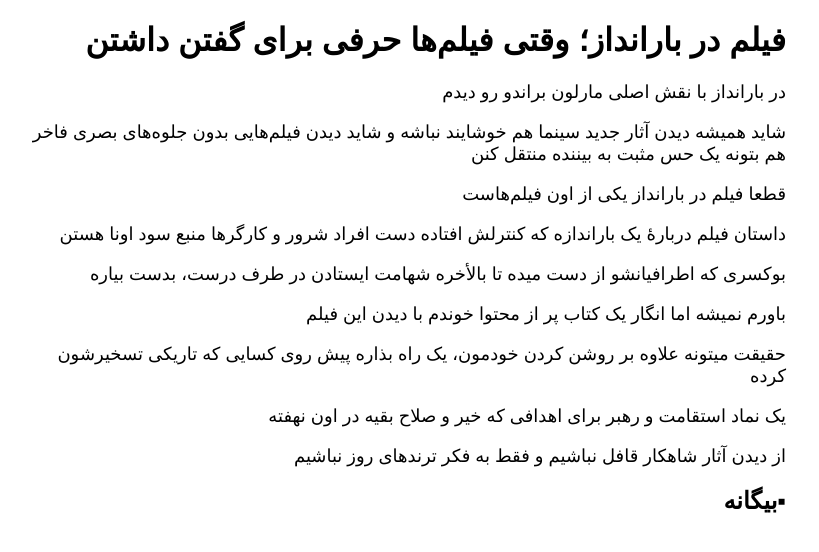
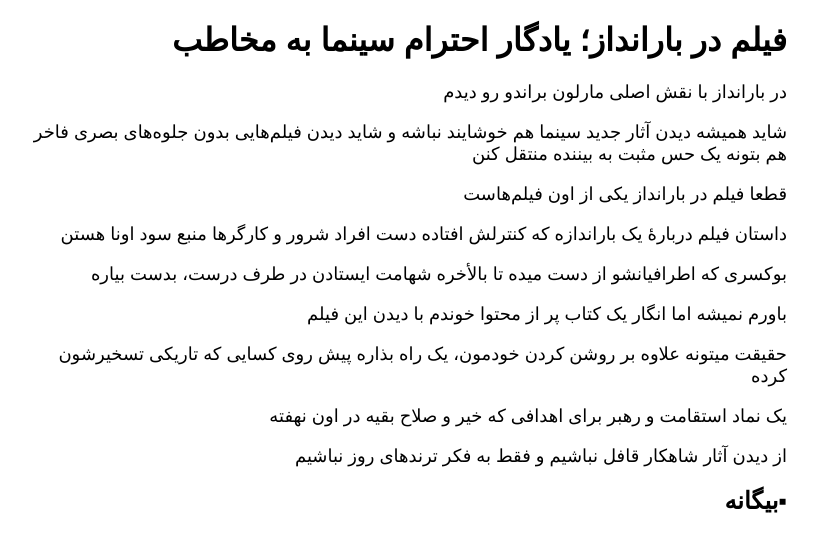
Before and after one commit to darkblog/darkblog.github.io, a Jekyll site: the page built from _posts/2023-8-7-3.md, in a window 1280 px wide. Shown: the top 552 px of the page, without its empty margins (356-1175 px from the left). Built offline with Jekyll 4.4.1, drawn with Linux system fonts in a browser that asks for light colours.

Commit message:
Update 2023-8-7-3.md

```diff
--- a/_posts/2023-8-7-3.md
+++ b/_posts/2023-8-7-3.md
@@ -1,6 +1,6 @@
 ---
 layout: post
-title: فیلم در بارانداز؛ وقتی فیلم‌ها حرفی برای گفتن داشتن
+title: فیلم در بارانداز؛ یادگار احترام سینما به مخاطب
 ---
 
 در بارانداز با نقش اصلی مارلون براندو رو دیدم
```
